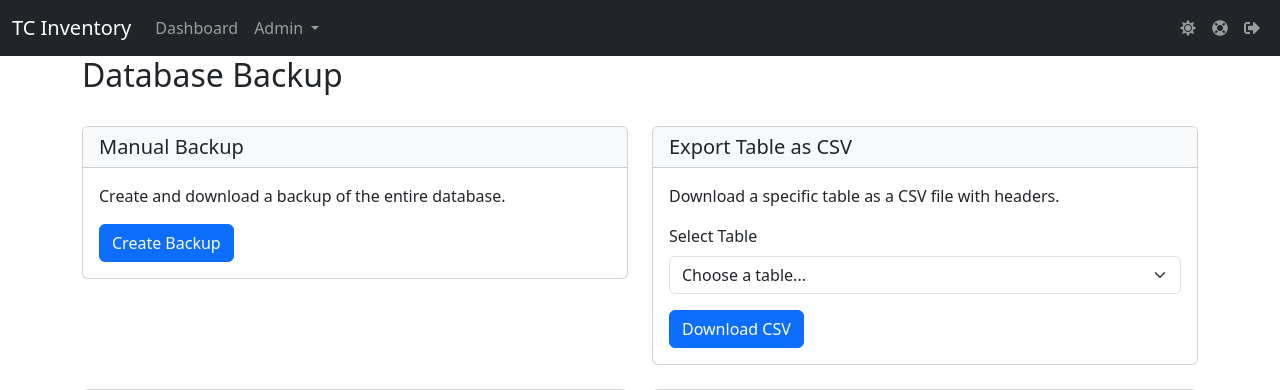
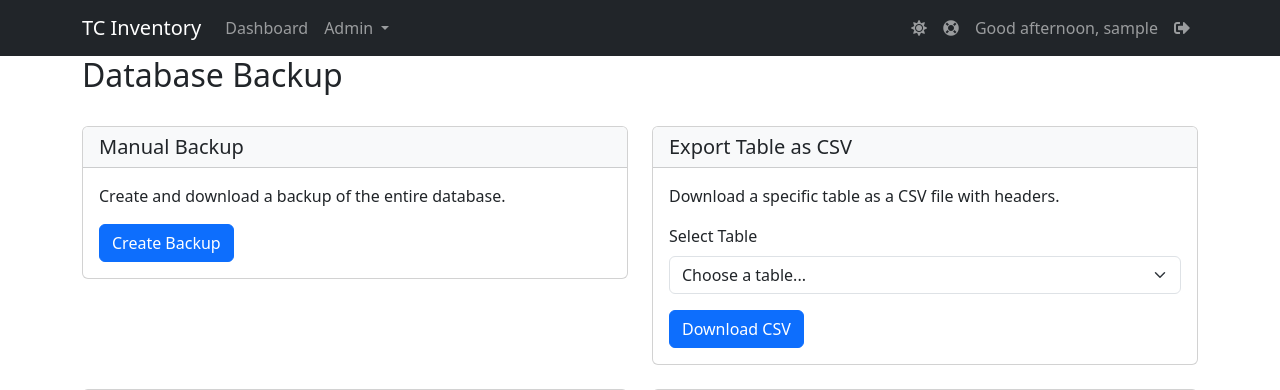
Before and after one commit to webdevtodayjason/tc-Inventory, a Flask app: page /admin/backup in a window 1280 px wide. Shown: the top 390 px of the page. Run offline with Flask 3, Linux system fonts and the light colour scheme; a user stored in the database is signed in; tables that the repository leaves empty hold one stand-in row (values such as "Sample post"); parts of the project's set-up code (start-up, migrations or seed data) failed here and were passed over; some libraries are stand-ins or nearby versions.

Commit message:
Add time-based greeting and fix container width

```diff
--- a/app/templates/base.html
+++ b/app/templates/base.html
@@ -16,7 +16,7 @@
 </head>
 <body>
     <nav class="navbar navbar-expand-lg navbar-dark bg-dark">
-        <div class="container-fluid">
+        <div class="container">
             <a class="navbar-brand" href="{{ url_for('index') }}">TC Inventory</a>
             <button class="navbar-toggler" type="button" data-bs-toggle="collapse" data-bs-target="#navbarNav">
                 <span class="navbar-toggler-icon"></span>
@@ -60,6 +60,11 @@
                     </button>
 
                     {% if current_user.is_authenticated %}
+                    <!-- User Greeting -->
+                    <span class="nav-link px-2" id="userGreeting">
+                        Welcome, {{ current_user.username }}
+                    </span>
+
                     <!-- Logout Button -->
                     <a href="{{ url_for('auth.logout') }}"
                        class="btn btn-link nav-link py-2 px-0 px-lg-2"
@@ -379,6 +384,29 @@
                     themeIcon.classList.add('fa-sun');
                 }
             });
+
+            // Time-based greeting
+            function updateGreeting() {
+                const greeting = document.getElementById('userGreeting');
+                if (greeting) {
+                    const hour = new Date().getHours();
+                    let greetingText = 'Good ';
+
+                    if (hour < 12) {
+                        greetingText += 'morning';
+                    } else if (hour < 18) {
+                        greetingText += 'afternoon';
+                    } else {
+                        greetingText += 'evening';
+                    }
+
+                    greeting.textContent = greetingText + ', {{ current_user.username }}';
+                }
+            }
+
+            // Update greeting immediately and every minute
+            updateGreeting();
+            setInterval(updateGreeting, 60000);
         });
     </script>
 
```
